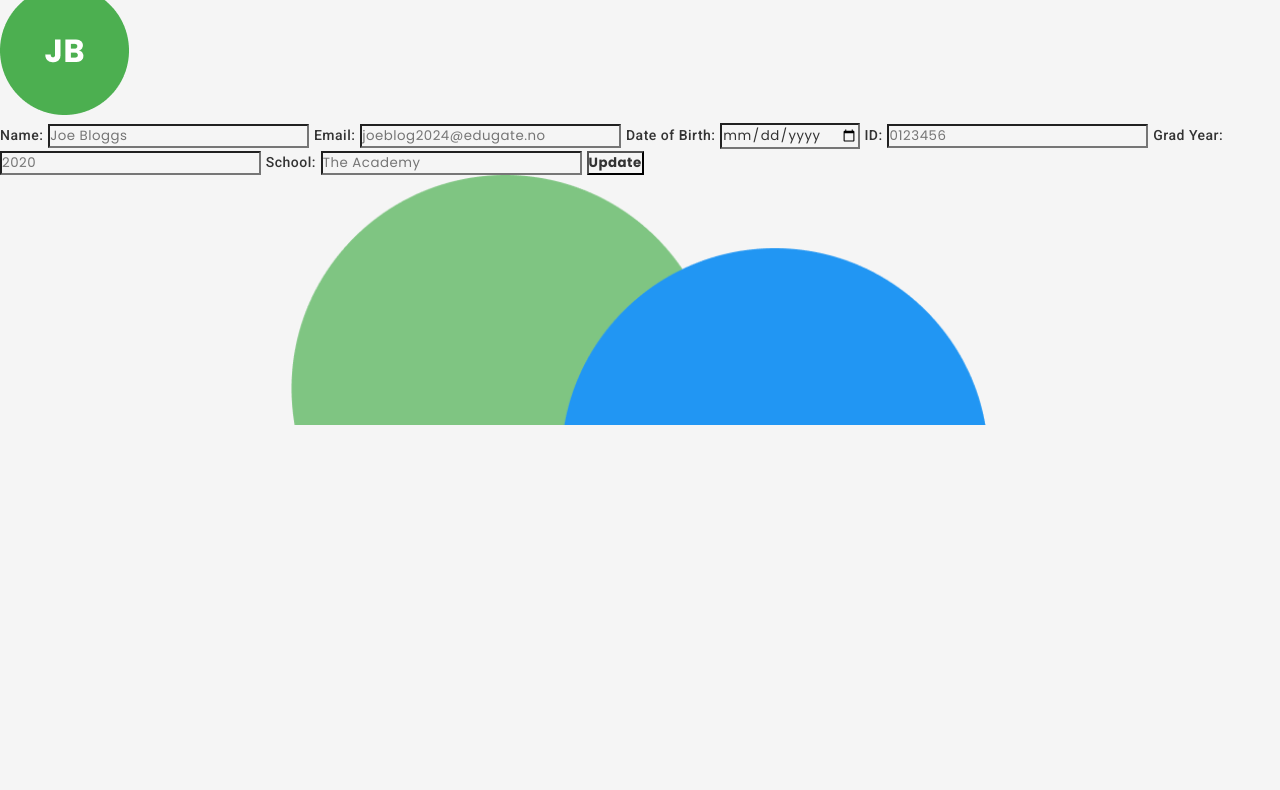
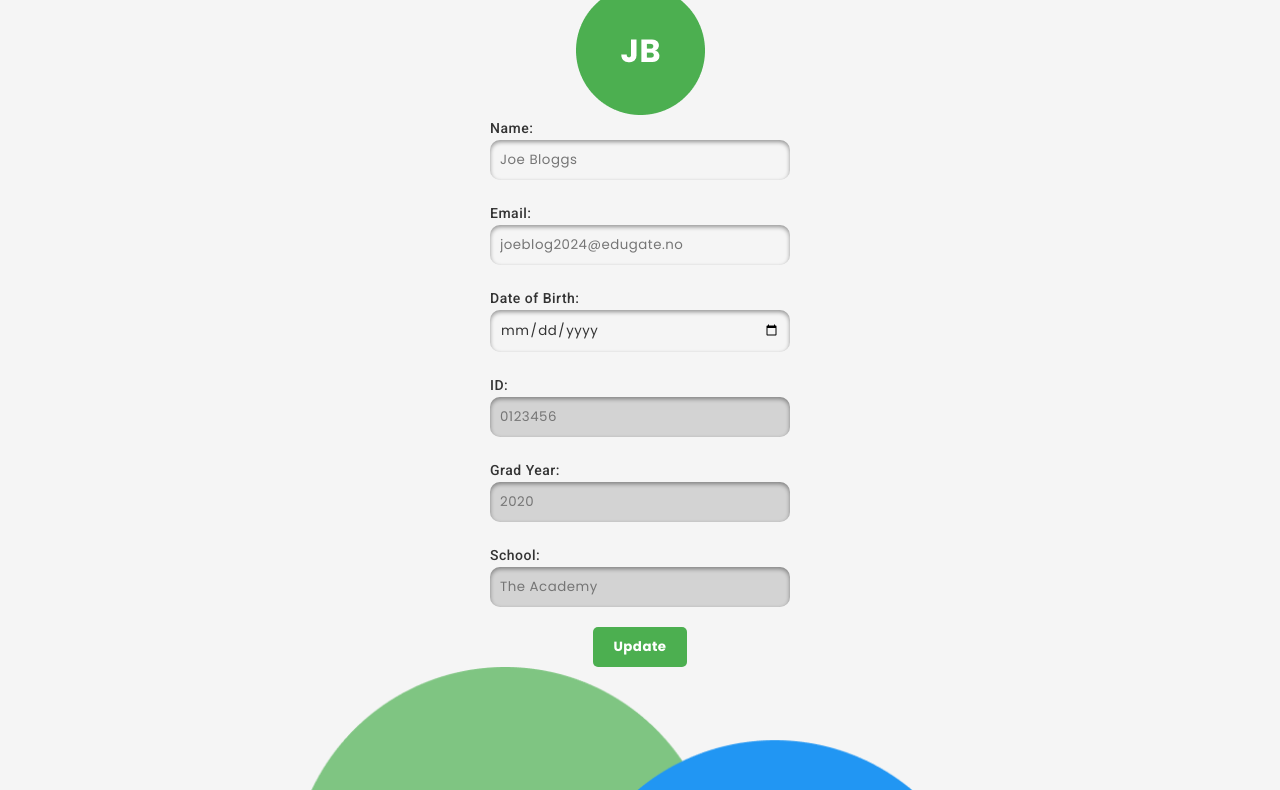
Before and after one commit to NoroffFEU/edu-gate-aug24-pt, a website with bundled scripts: page pages/student-profile-edit.html in a window 1280 px wide. Shown: the part 137-927 px from the top of the page. Before the commit the page ends 800 px from the top, so only its background shows below. Built offline with nearby package versions, Linux system fonts and the light colour scheme; a web font is replaced by a local one.

Commit message:
add: simple styling for student-profile-edit.html

```diff
--- a/css/student-profile.css
+++ b/css/student-profile.css
@@ -1,3 +1,5 @@
+/** simple styling for the student-profile, this needs to be checked with figma file **/
+
 * {
     box-sizing: border-box;
     margin: 0;
@@ -7,3 +9,44 @@
     background-color: var(--color-neutral-gray);
     letter-spacing: var(--letter-spacing);
 }
+
+h1 {
+    text-align: center;
+}
+
+img {
+    display: block;
+    margin: auto;
+}
+
+input {
+    display: block;
+    width: 300px;
+    margin-bottom: 20px;
+    padding: 10px;
+    border-radius: 10px;
+    border: none;
+    box-shadow: inset 0 2px 4px rgba(0, 0, 0, 0.40);
+}
+
+.input-bottom {
+    background-color: lightgray;
+}
+
+#card {
+    width: 400px;
+    height: auto;
+    margin: 0 auto;
+    display: flex;
+    justify-content: center;
+}
+
+button {
+    display: block;
+    margin: auto;
+    background-color: var(--primary-color);
+    border: none;
+    color: white;
+    padding: 10px 20px 10px 20px;
+    border-radius: 5px;
+}
```
